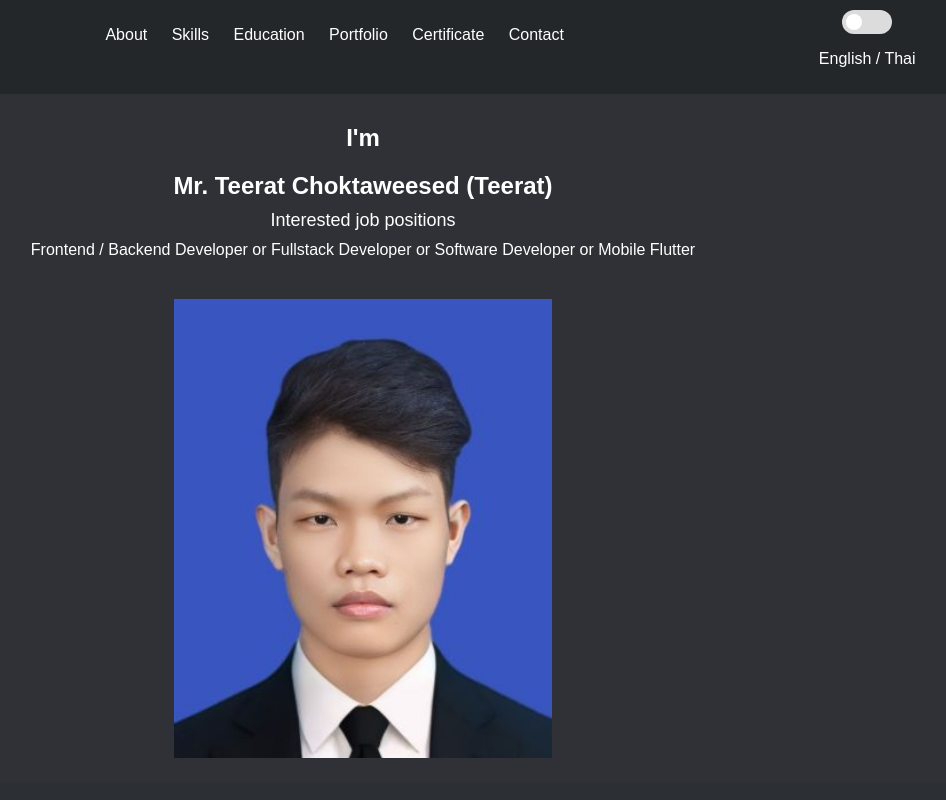
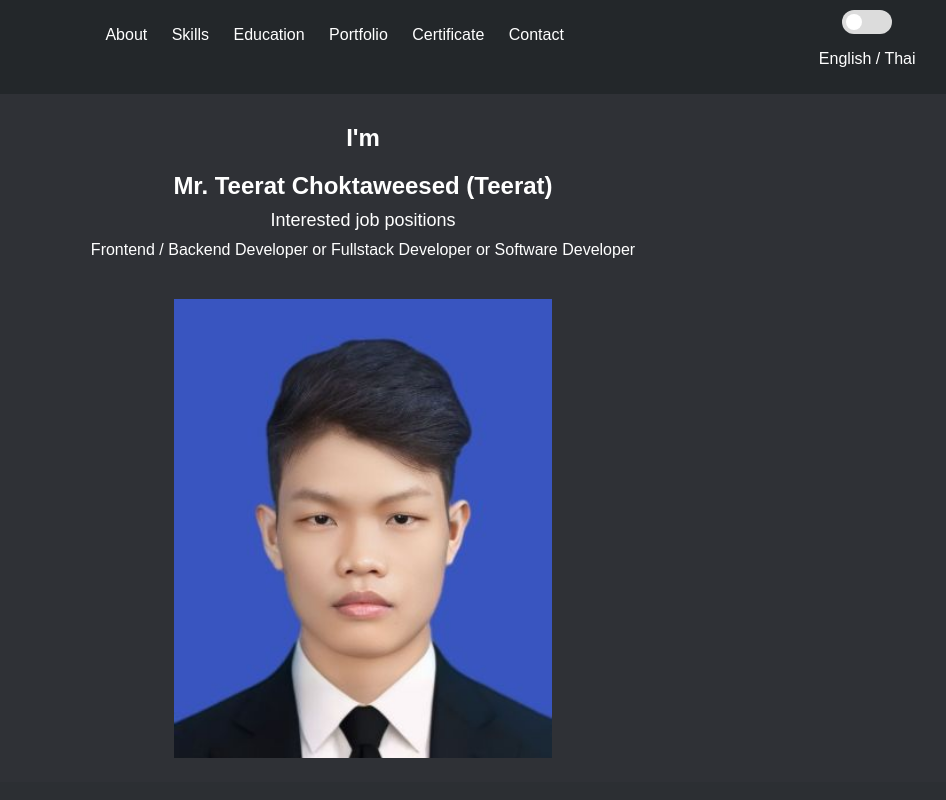
Before and after one commit to theerat2545/portfolio, a plain HTML site: page index.html in a window 1280 px wide. Shown: the top 800 px of the page, without its empty margins (277-1223 px from the left). Drawn offline with Linux system fonts and the light colour scheme.

Commit message:
update index.html

```diff
--- a/index.html
+++ b/index.html
@@ -40,7 +40,7 @@
             <h2 class="fade-in" id="im">I'm</h2>
             <h1 class="fade-in" id="name">Mr. Teerat Choktaweesed (Teerat)</h1>
             <p style="margin: 10px 0; font-size: 18px;" id="ijp" class="fade-in">Interested job positions</p>
-            <p class="fade-in">Frontend / Backend Developer or Fullstack Developer or Software Developer or Mobile Flutter</p>
+            <p class="fade-in">Frontend / Backend Developer or Fullstack Developer or Software Developer</p>
             <img class="fade-in" style="margin: 10px;" width="30%" src="/asset/images/4db96c5f-a692-40af-8d2e-dae8a6c22473.jpg" alt="me">
         </div>
     </section>
```
